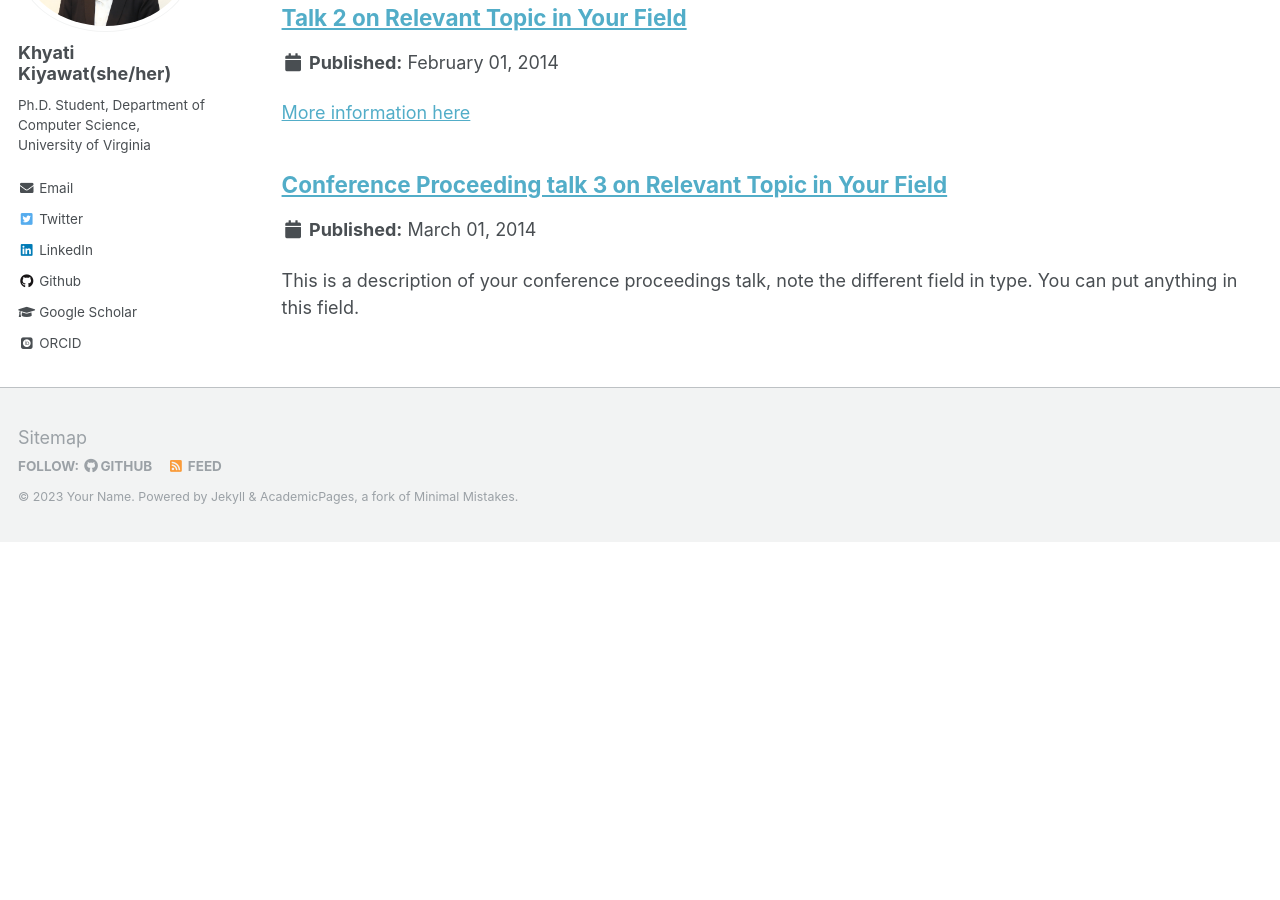
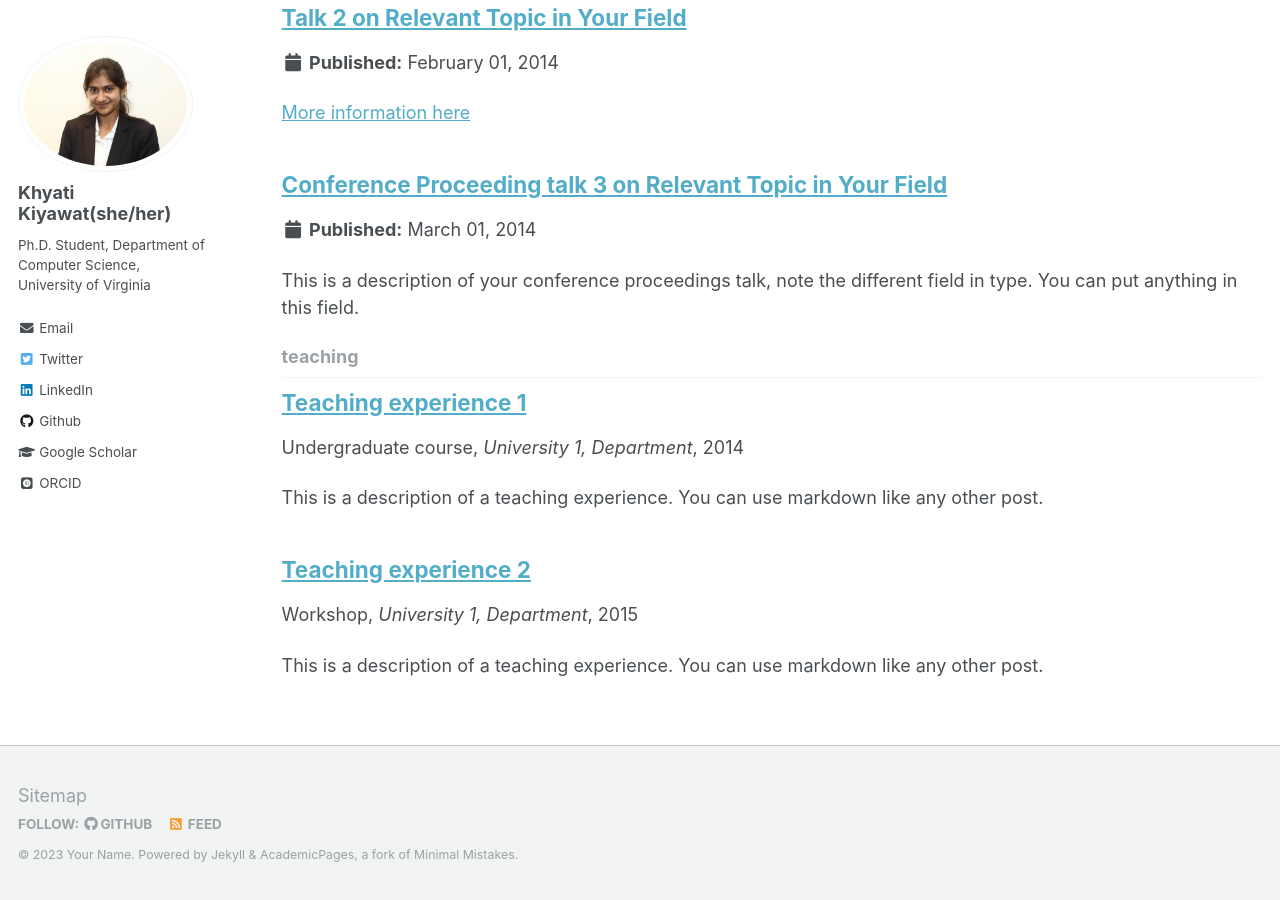
Before and after one commit to khyatikiyawat/khyatikiyawat.github.io, a Jekyll site: the page built from _pages/collection-archive.html, in a window 1280 px wide and 900 px high, scrolled down 2369 px. Built offline with Jekyll 4.4.1, drawn with Linux system fonts in a browser that asks for light colours; some web fonts are replaced; before the commit the page ends 2911 px from its top, so only the background shows below that; part of the change alters nothing that is shown.

Commit message:
removed previous updates

```diff
--- a/_config.yml
+++ b/_config.yml
@@ -176,7 +176,7 @@ kramdown:
 # Collections
 collections:
   teaching:
-    output: false #true
+    output: true
     permalink: /:collection/:path/
   publications:
     output: true
@@ -233,9 +233,9 @@ defaults:
       type: portfolio
     values:
       layout: single
-      author_profile: false #true
-      share: false #true
-      comment: false #true
+      author_profile: true
+      share: true
+      comment: true
   # _talks
   - scope:
       path: ""
```
